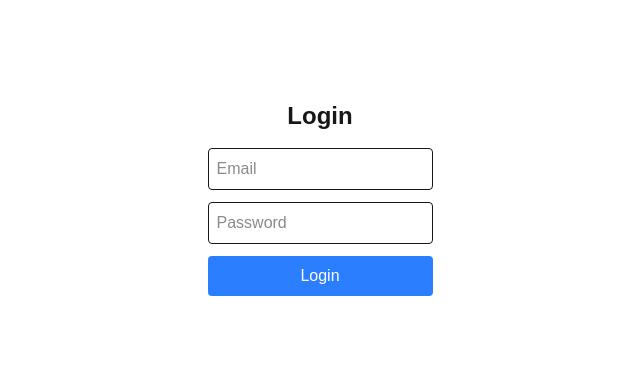
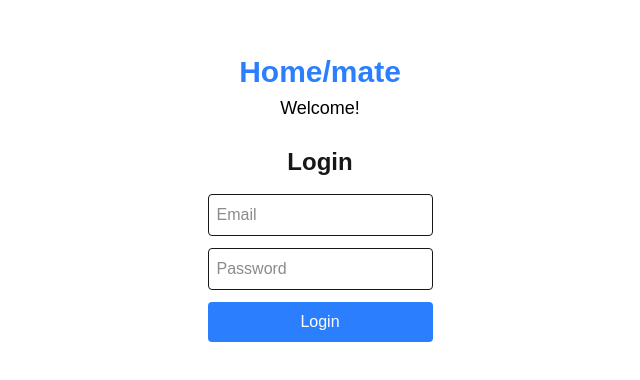
Before and after one commit to yashgole2911-art/HomeMate-Web-Application, a Next.js app: page /login in a window 1280 px wide. Shown: the part 202-582 px from the top of the page, without its empty margins (320-960 px from the left). Built offline with nearby package versions, Linux system fonts and the light colour scheme.

Commit message:
login UI update

```diff
--- a/app/login/page.tsx
+++ b/app/login/page.tsx
@@ -1,7 +1,17 @@
-export default function Login() {
-  return (
+
+    export default function Login() {
+        return (
     <div className="flex flex-col items-center justify-center min-h-screen">
-      <h1 className="text-2xl font-bold mb-4">Login</h1>
+
+      <div className="flex flex-col items-center mb-6">
+  <h1 className="text-3xl font-bold text-blue-500">
+    Home/mate
+  </h1>
+  <p className="text-black text-lg mt-1">
+    Welcome!
+  </p>
+</div>
+      <h2 className="text-2xl font-bold mb-4">Login</h2>
       <form className="flex flex-col gap-3">
         <input type="email" placeholder="Email" className="border p-2 rounded"/>
         <input type="password" placeholder="Password" className="border p-2 rounded"/>
```
